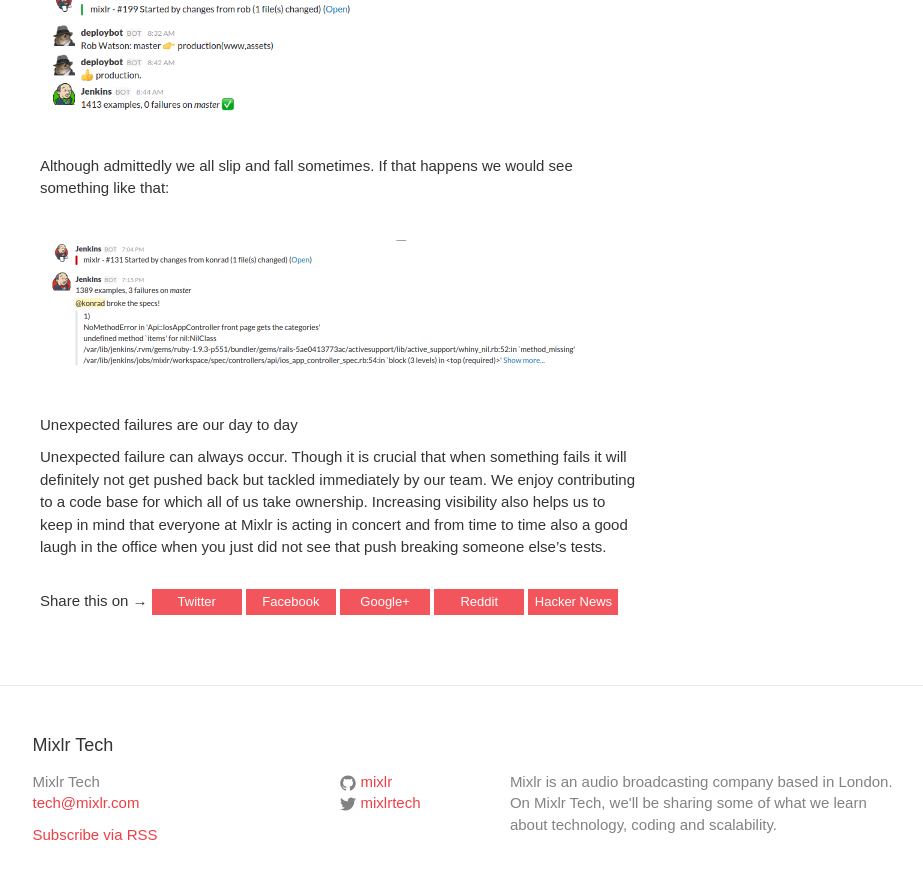
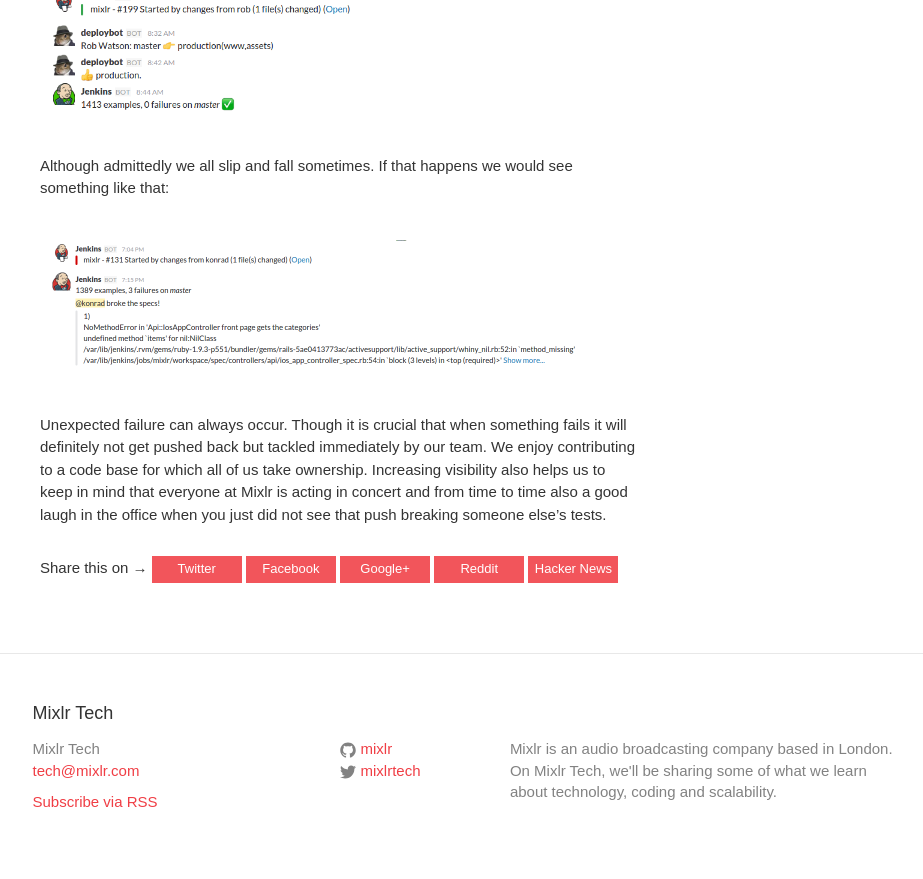
Before and after one commit to mixlr/mixlr.github.io, a Jekyll site: the page built from _posts/2016-02-09-five-ways-to-use-slack-jenkins.markdown, in a window 1280 px wide and 900 px high, scrolled down 1174 px. Shown: the top 879 px of the window, without its empty margins (310-1233 px from the left). Built offline with Jekyll 4.4.1, drawn with Linux system fonts in a browser that asks for light colours; some web fonts are replaced; comment, search, counter and statistics services are not loaded.

Commit message:
Revert "day to day comment"
This reverts commit 4ef4732f25d6f6aecadb82915249487ecf8e2821.

```diff
--- a/_posts/2016-02-09-five-ways-to-use-slack-jenkins.markdown
+++ b/_posts/2016-02-09-five-ways-to-use-slack-jenkins.markdown
@@ -36,6 +36,4 @@
 
 ![Tests got broken and Jenkins post that into Slack mentioning the culprit](/images/jenkins-failing.png)
 
-Unexpected failures are our day to day
-
 Unexpected failure can always occur. Though it is crucial that when something fails it will definitely not get pushed back but tackled immediately by our team. We enjoy contributing to a code base for which all of us take ownership. Increasing visibility also helps us to keep in mind that everyone at Mixlr is acting in concert and from time to time also a good laugh in the office when you just did not see that push breaking someone else's tests.
```
